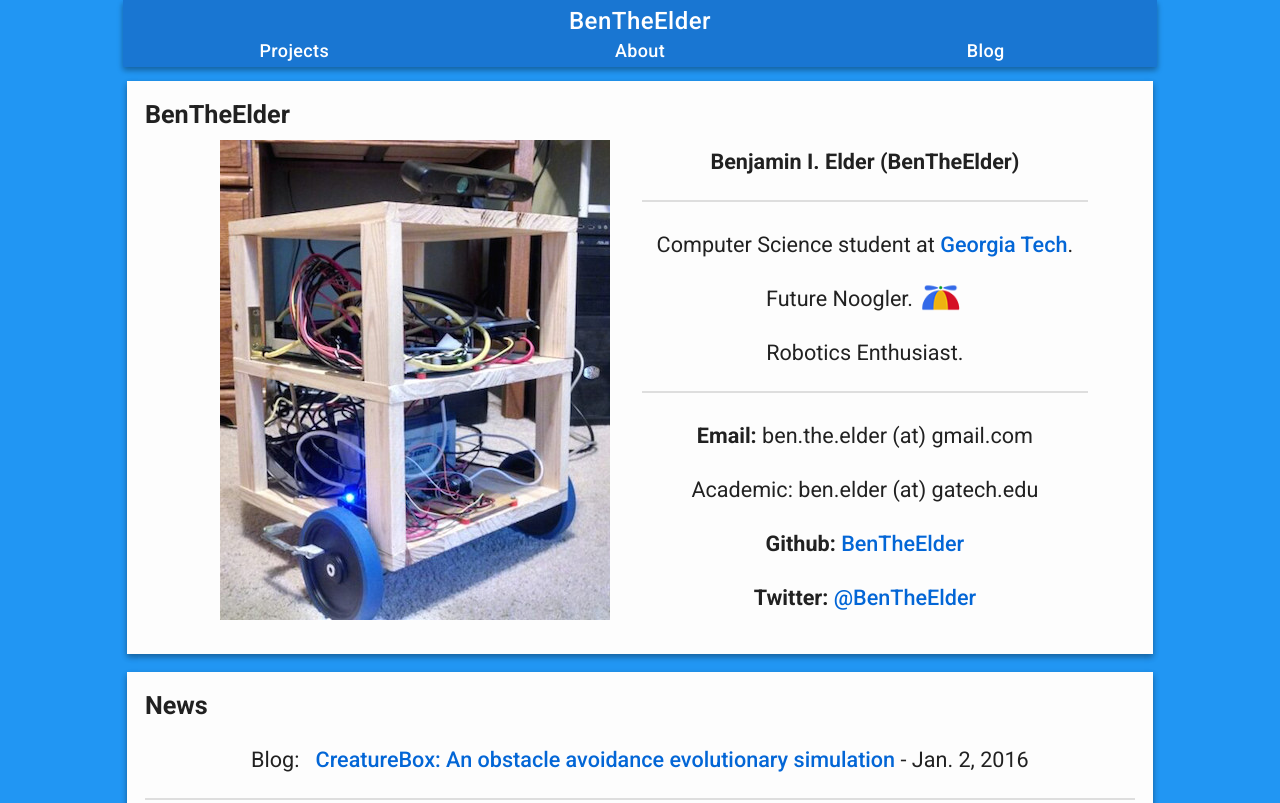
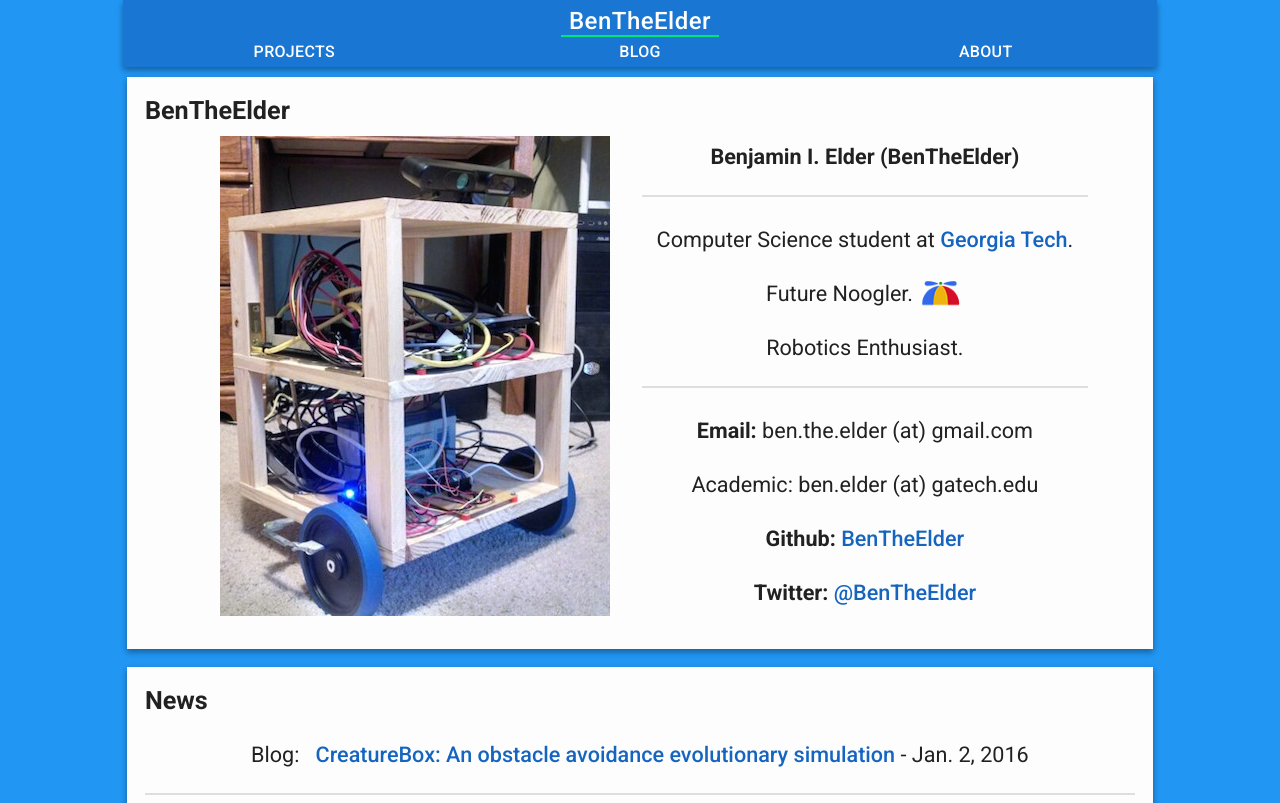
Before and after one commit to BenTheElder/old-site, a plain HTML site: page index.html in a window 1280 px wide. Shown: the top 803 px of the page. Drawn offline with Linux system fonts and the light colour scheme.

Commit message:
mark current page in nav bar

```diff
--- a/index.html
+++ b/index.html
@@ -11,8 +11,8 @@
 <body>
   <div class="header">
     <div class="header-content">
-      <span class="brand"><a href="/">BenTheElder</a></span>
-      <div class="nav"><span><a href="/projects.html">Projects</a></span><span><a href="/about.html">About</a></span><span><a href="/blog.html">Blog</a></span>
+      <span class="brand"><a class="current" href="/">BenTheElder</a></span>
+      <div class="nav"><span><a href="/projects.html">PROJECTS</a></span><span><a href="/blog.html">BLOG</a></span><span><a href="/about.html">ABOUT</a></span>
       </div>
     </div>
   </div>
@@ -25,7 +25,7 @@
       <div style="min-width: 45%; text-align: center; max-width: 100%; display: inline-block; margin-top: .8em;  margin-bottom: 0em; vertical-align: top;">
         <p class="bold section-title ">Benjamin I. Elder (BenTheElder)</p>
         <hr/>
-        <p>Computer Science student at <a href="https://www.gatech.edu/">Georgia Tech</a>.</p>
+        <p>Computer Science student at <a href="http://www.gatech.edu/">Georgia Tech</a>.</p>
         <p>Future Noogler. <img src="/images/noogler_cap.png" title="noogler cap" style="padding: 0; margin: 0; position: relative;top: .5em; margin-top: -1.5em; width: 2.1em"></img>
         </p>
         <p>Robotics Enthusiast.</p>
--- a/style.css
+++ b/style.css
@@ -11,7 +11,7 @@ body {
   max-width: 100%;
   background-color: #2196F3;
   color: rgba(0,0,0,0.87);
-  padding-top: 3.5em;
+  padding-top: 3.25em;
   padding-bottom: 0.25em;
   padding-left: 0.22em;
   padding-right: 0.23em;
@@ -32,13 +32,13 @@ hr {
 
 a {
   font-weight: 500;
-  color: #0366d6;
   text-decoration: none;
   padding-bottom: 0.05em;
+  color: #1565C0;
 }
 
 a:hover {
-  border-bottom: 1px solid #0366d6;
+  border-bottom: 1px solid #1565C0;
 }
 
 .page-content {
@@ -73,14 +73,28 @@ a:hover {
   max-width: 43em;
   margin: 0 auto;
   padding: .05em;
+  padding-bottom: 0;
   padding-top: 0.1em;
   box-shadow: 0 3px 6px rgba(0,0,0,0.16), 0 3px 6px rgba(0,0,0,0.23);
   text-align: center;
+  border-bottom: 1px solid #1976d2;
 }
 
-.header-content span {
-  flex: 0;
-  flex-basis: 33%;
+.header-content .brand {
+  display: block;
+  margin: 0 auto;
+  margin-top: .2em;
+  margin-bottom: 0.3em;
+}
+
+.header-content .nav {
+  color: white;
+  font-size: 0.75em;
+  max-width: 100%;
+  margin: 0 auto;
+  padding: 0;
+  display: flex;
+  justify-content: space-between;
 }
 
 .header-content a {
@@ -95,40 +109,32 @@ a:hover {
   font-family: inherit;
   padding-left: 0.33em;
   padding-right: 0.33em;
-  border-bottom: 1px solid #1976d2;
+  border-bottom: 2px solid #1976d2;
 }
 
 .header-content a:hover {
-  border-bottom: 1px solid white;
+  border-bottom: 2px solid white;/*white;*/
 }
 
-.header-content .brand {
-  display: block;
-  margin: 0 auto;
-  margin-top: .2em;
-  margin-bottom: 0.2em;
+.header-content a.current {
+  border-bottom: 2px solid #00E676;
 }
 
-.header-content .nav {
-  color: white;
-  font-size: 0.75em;
-  max-width: 100%;
-  margin: 0 auto;
-  margin-bottom: 0.05em;
-  display: flex;
-  justify-content: space-between;
+.header-content .nav span {
+  flex: 0;
+  flex-basis: 33%;
+  font-size: 16px;
+  margin-bottom: 0;
 }
 
-.header-content .nav a {
+.header-content .nav span a {
+  padding-bottom: 0.14em;
   display: inline-block;
-  margin-bottom: 0.1em;
   letter-spacing: 0.02em;
 }
 
-.header-content p {
-  padding: 0;
-  margin-top: 0;
-  margin-bottom: 0;
+.header-content .brand a {
+  padding-bottom: 0.01em;
 }
 
 .tile {
```
Also changed, not shown: about.html (+2 -2 lines), blog.html (+1 -1 lines), blog/creaturebox.html (+1 -1 lines), blog/rust-hotswap.html (+1 -1 lines), projects.html (+1 -1 lines), 2 other files.
